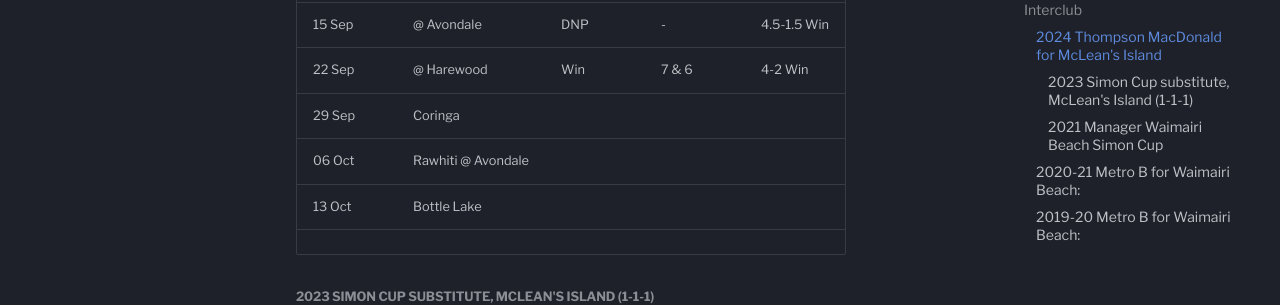
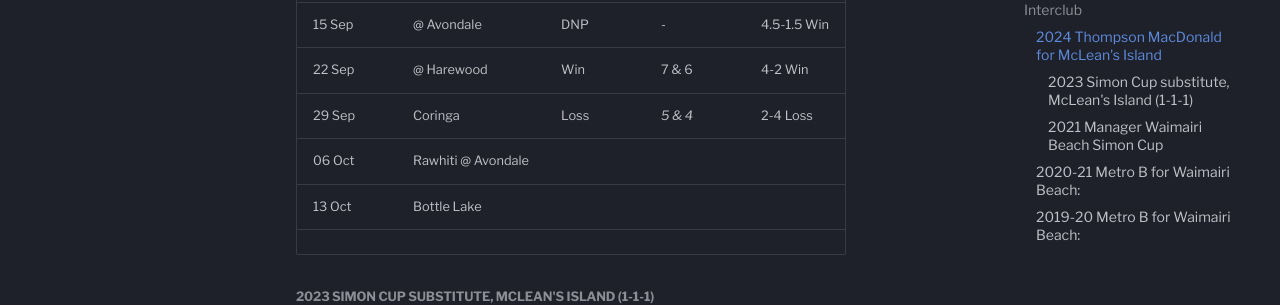
Before and after one commit to matchavez/matchavez.github.io, an MkDocs documentation site: the page built from docs/golf/tourneys.md, in a window 1280 px wide and 900 px high, scrolled down 926 px. Shown: the part 152-457 px from the top of the window. Built offline with MkDocs 1.6.1 and Material for MkDocs 9.7.7, drawn with Linux system fonts in a browser that asks for light colours; comment, search, counter and statistics services are not loaded.

Commit message:
PUSH NOTE : tourneys.md

```diff
--- a/docs/golf/tourneys.md
+++ b/docs/golf/tourneys.md
@@ -29,7 +29,7 @@
 | 08 Sep | Greendale          | DNP    | -       | 4.5-1.5 Win |
 | 15 Sep | @ Avondale         | DNP    | -       | 4.5-1.5 Win |
 | 22 Sep | @ Harewood         | Win    | 7 & 6   | 4-2 Win     |
-| 29 Sep | Coringa            |        |         |             |
+| 29 Sep | Coringa            | Loss   | _5 & 4_ | 2-4 Loss    |
 | 06 Oct | Rawhiti @ Avondale |        |         |             |
 | 13 Oct | Bottle Lake        |        |         |             |
 |        |                    |        |         |             |
@@ -73,3 +73,6 @@
 | 2019-20 | Season Record                     | 8w 1d 1l | r.s. 13/16 pts | 4w 2d 2l          |
 
 Team finish: Runners up. Top team individual record.
+
+
+''
```
